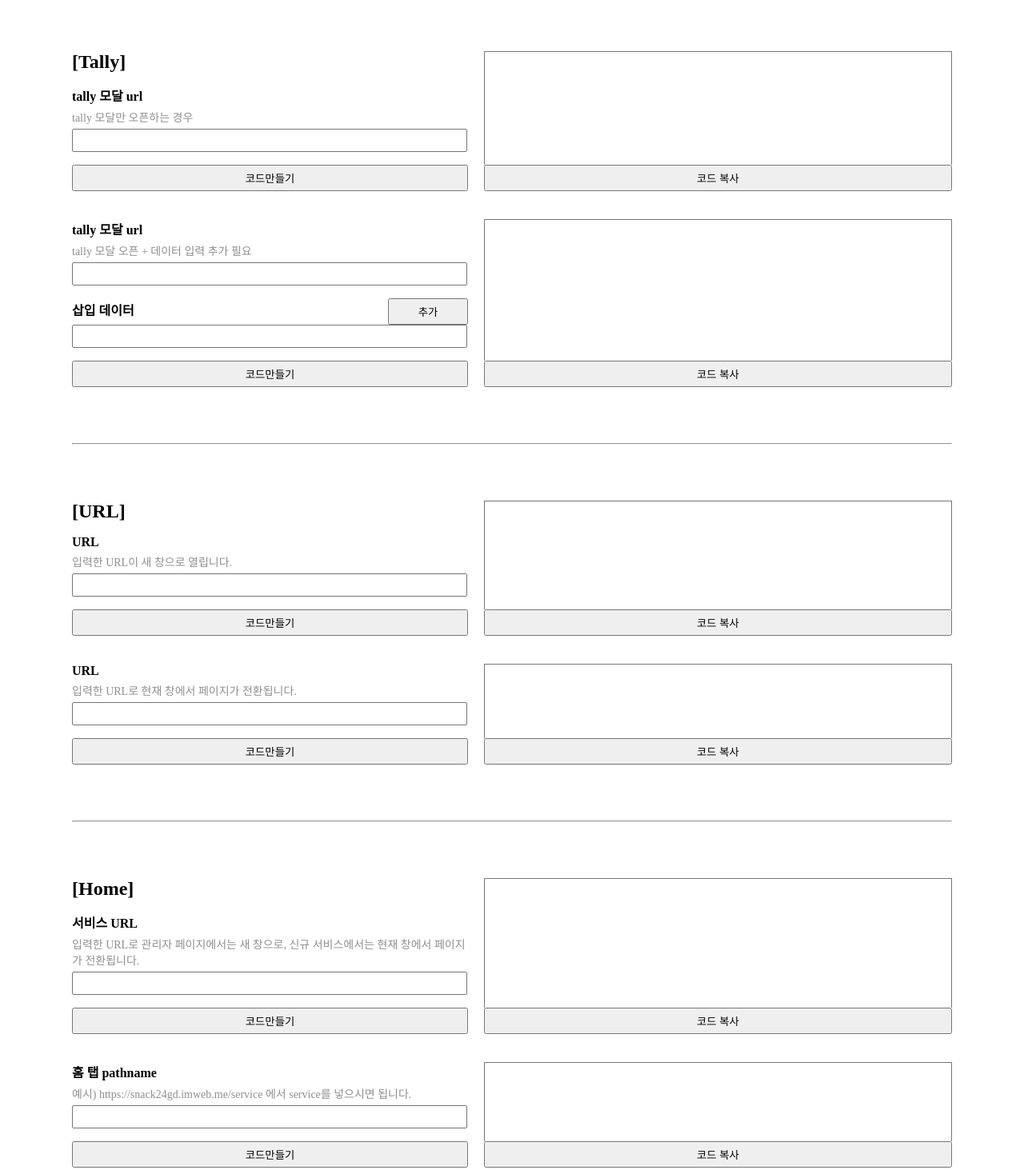
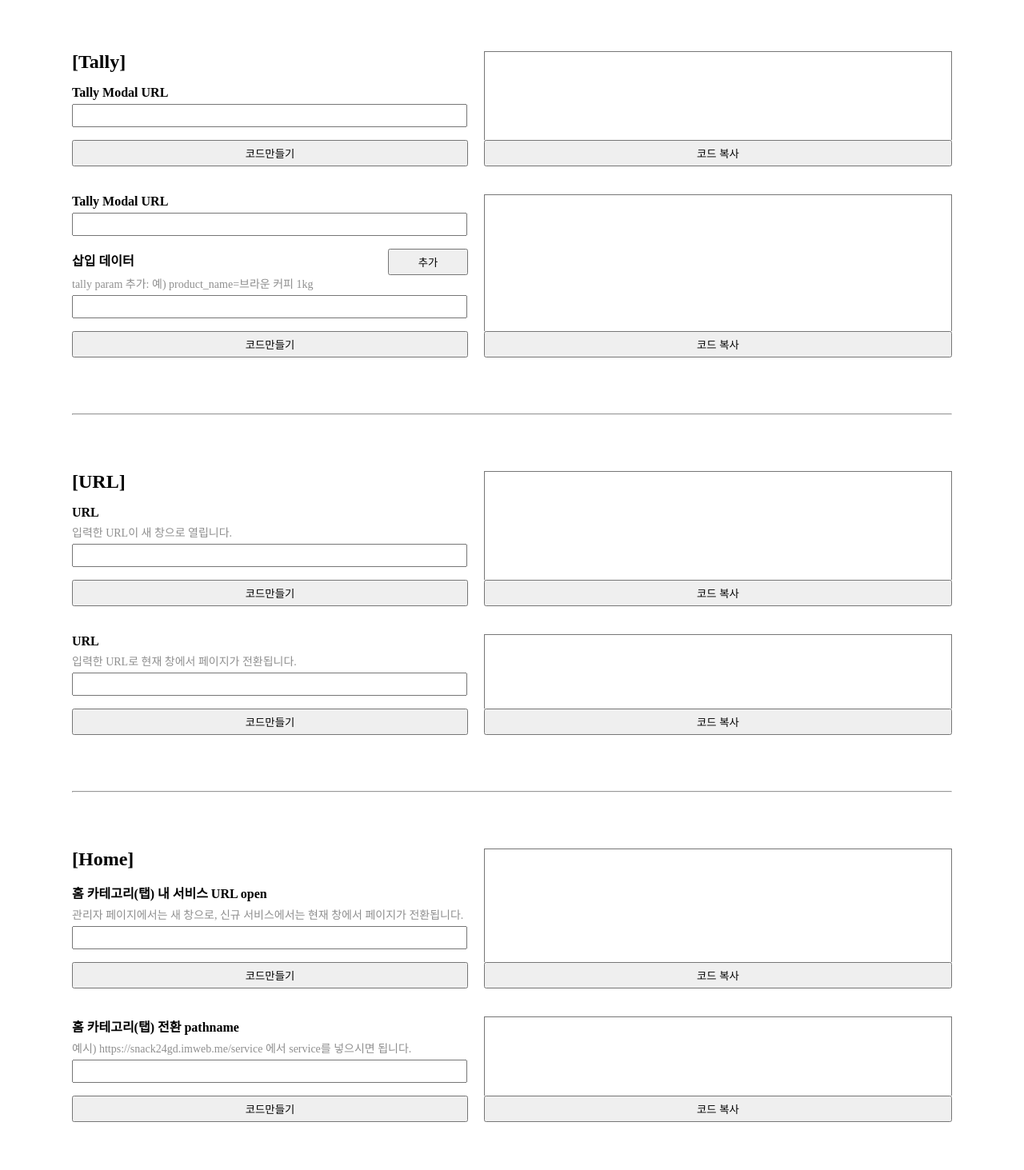
Before and after one commit to wefun-snack24h/web-builder-utilization, a plain HTML site: page public/index.html in a window 1280 px wide. Shown: the part 620-2083 px from the top of the page at 80% size. Drawn offline with Linux system fonts and the light colour scheme.

Commit message:
:sparkles: html 문서 수정

```diff
--- a/public/index.html
+++ b/public/index.html
@@ -144,8 +144,7 @@
       <div class="module__form">
         <h2>[Tally]</h2>
         <div>
-          <span class="form-label">tally 모달 url</span>
-          <p class="form-desc">tally 모달만 오픈하는 경우</p>
+          <span class="form-label">Tally Modal URL</span>
           <input type="text" id="tally-url1"/>
         </div>
         <button onclick="handleClickOpenTally()">코드만들기</button>
@@ -160,8 +159,7 @@
     <div class="module">
       <div class="module__form">
         <div>
-          <span class="form-label">tally 모달 url</span>
-          <p class="form-desc">tally 모달 오픈 + 데이터 입력 추가 필요</p>
+          <span class="form-label">Tally Modal URL</span>
           <input type="text" id="tally-url2"/>
         </div>
         <div id="tally-set-data">
@@ -169,6 +167,7 @@
             <span class="form-label" style="flex: 1">삽입 데이터</span>
             <button style="width: 100px" onclick="handleClickAdd()">추가</button>
           </div>
+          <p class="form-desc">tally param 추가: 예) product_name=브라운 커피 1kg</p>
           <input type="text" class="set-data"/>
         </div>
         <button onclick="handleClickOpenTallyAndSetData()">코드만들기</button>
@@ -181,7 +180,7 @@
 
     <hr />
 
-    <!--  -->
+    <!-- open in new URL -->
     <div class="module">
       <div class="module__form">
         <h2>[URL]</h2>
@@ -198,6 +197,7 @@
       </div>
     </div>
 
+    <!-- change link of current tab -->
     <div class="module">
       <div class="module__form">
         <div>
@@ -220,8 +220,8 @@
       <div class="module__form">
         <h2>[Home]</h2>
         <div>
-          <span class="form-label">서비스 URL</span>
-          <p class="form-desc">입력한 URL로 관리자 페이지에서는 새 창으로, 신규 서비스에서는 현재 창에서 페이지가 전환됩니다.</p>
+          <span class="form-label">홈 카테고리(탭) 내 서비스 URL open</span>
+          <p class="form-desc">관리자 페이지에서는 새 창으로, 신규 서비스에서는 현재 창에서 페이지가 전환됩니다.</p>
           <input type="text" id="new-service-url"/>
         </div>
         <button onclick="handleClickUrl()">코드만들기</button>
@@ -236,7 +236,7 @@
     <div class="module">
       <div class="module__form">
         <div>
-          <span class="form-label" style="width: 200px">홈 탭 pathname</span>
+          <span class="form-label">홈 카테고리(탭) 전환 pathname</span>
           <p class="form-desc">예시) https://snack24gd.imweb.me/service 에서 service를 넣으시면 됩니다.</p>
           <input type="text" id="home-tab-pathname"/>
         </div>
@@ -303,8 +303,8 @@
     let valueText = `'${tally_url}'`
     for (let i = 0; i < inputs.length; i++) {
       const text = inputs[i].value
-      if (text) {
-        valueText += `, '${inputs[i].value}'`
+      if (text.trim()) {
+        valueText += `, '${text}'`
       }
     }
     const text = `javascript: WEFUN.handleTally.openTallyAndSetData(${valueText});`
```
